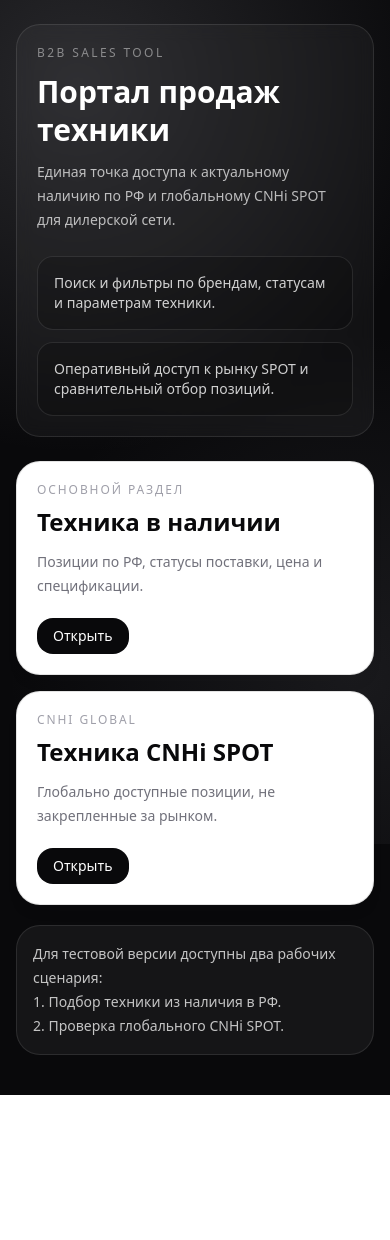
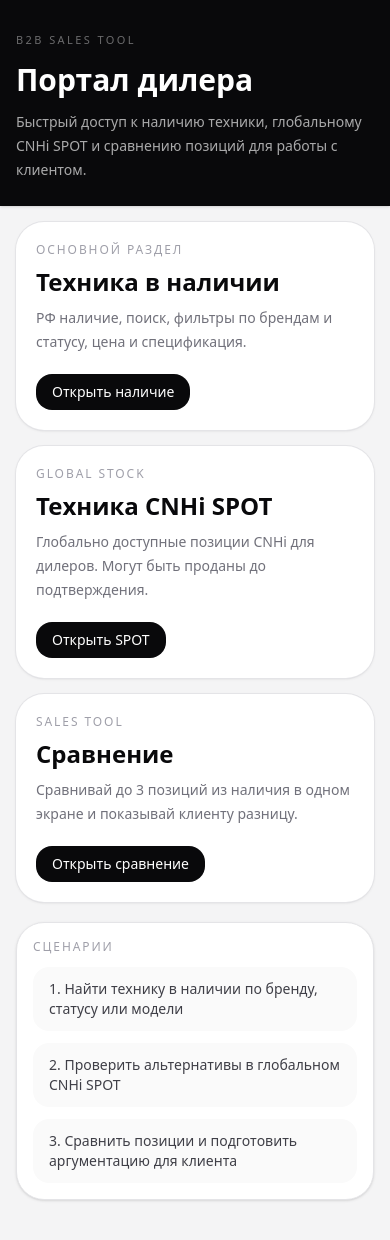
Before and after one commit to busarman/b2b-sales-tool, a Next.js app: page / in a window 390 px wide. Shown: the top 1240 px of the page. Before the commit the page ends 1095 px from the top, so only its background shows below. Built offline with nearby package versions, Linux system fonts and the light colour scheme.

Commit message:
update home page and cnhi spot mobile ui

```diff
--- a/app/page.tsx
+++ b/app/page.tsx
@@ -2,83 +2,108 @@ import Link from "next/link";
 
 export default function HomePage() {
   return (
-    <main className="min-h-dvh overflow-hidden bg-zinc-950 text-white">
-      <div className="pointer-events-none absolute inset-0 bg-[radial-gradient(circle_at_20%_10%,rgba(161,161,170,0.2),transparent_45%),radial-gradient(circle_at_90%_80%,rgba(113,113,122,0.16),transparent_45%)]" />
-
-      <div className="relative mx-auto max-w-md px-4 pb-10 pt-6 sm:pt-8 lg:max-w-6xl lg:pb-12 lg:pt-10">
-        <div className="grid gap-6 lg:grid-cols-[1.1fr_1fr]">
-          <section
-            className="reveal-up rounded-3xl border border-white/10 bg-white/[0.04] p-5 backdrop-blur sm:p-6 lg:p-7"
-            style={{ animationDelay: "40ms" }}
-          >
-            <div className="text-xs uppercase tracking-[0.2em] text-white/45">
+    <main className="min-h-dvh bg-zinc-100 pb-10">
+      <div className="bg-zinc-950 text-white shadow-sm">
+        <div className="mx-auto max-w-md px-4 pb-6 pt-8">
+          <div className="text-[11px] uppercase tracking-[0.22em] text-white/40">
             B2B SALES TOOL
           </div>
-            <h1 className="mt-3 text-3xl font-semibold leading-tight sm:mt-4 sm:text-4xl lg:text-5xl">
-              Портал продаж техники
+
+          <h1 className="mt-3 text-3xl font-semibold leading-tight">
+            Портал дилера
           </h1>
-            <p className="mt-3 max-w-xl text-sm leading-6 text-white/70 sm:mt-4 sm:text-base sm:leading-7">
-              Единая точка доступа к актуальному наличию по РФ и глобальному
-              CNHi SPOT для дилерской сети.
+
+          <p className="mt-3 text-sm leading-6 text-white/65">
+            Быстрый доступ к наличию техники, глобальному CNHi SPOT и сравнению
+            позиций для работы с клиентом.
           </p>
-            <div className="mt-6 grid gap-3 text-sm text-white/80 sm:mt-8 sm:grid-cols-2">
-              <div className="rounded-2xl border border-white/10 bg-black/20 p-4">
-                Поиск и фильтры по брендам, статусам и параметрам техники.
-              </div>
-              <div className="rounded-2xl border border-white/10 bg-black/20 p-4">
-                Оперативный доступ к рынку SPOT и сравнительный отбор позиций.
         </div>
       </div>
-          </section>
 
-          <section className="grid gap-4">
-            <Link
+      <div className="mx-auto max-w-md px-4 py-4">
+        <div className="grid gap-4">
+          <PortalCard
             href="/inventory"
-              className="card-lift reveal-up block rounded-3xl p-5 text-zinc-950 sm:p-6"
-              style={{ animationDelay: "120ms" }}
-            >
-              <div className="text-xs uppercase tracking-[0.16em] text-zinc-400">
-                Основной раздел
-              </div>
-              <div className="mt-2 text-2xl font-semibold">Техника в наличии</div>
-              <div className="mt-3 text-sm leading-6 text-zinc-500">
-                Позиции по РФ, статусы поставки, цена и спецификации.
-              </div>
-              <div className="mt-5 inline-flex rounded-2xl bg-zinc-950 px-4 py-2 text-sm font-medium text-white transition-colors hover:bg-zinc-800">
-                Открыть
-              </div>
-            </Link>
+            eyebrow="Основной раздел"
+            title="Техника в наличии"
+            description="РФ наличие, поиск, фильтры по брендам и статусу, цена и спецификация."
+            buttonLabel="Открыть наличие"
+          />
 
-            <Link
+          <PortalCard
             href="/prices"
-              className="card-lift reveal-up block rounded-3xl p-5 text-zinc-950 sm:p-6"
-              style={{ animationDelay: "170ms" }}
-            >
-              <div className="text-xs uppercase tracking-[0.16em] text-zinc-400">
-                CNHi Global
-              </div>
-              <div className="mt-2 text-2xl font-semibold">Техника CNHi SPOT</div>
-              <div className="mt-3 text-sm leading-6 text-zinc-500">
-                Глобально доступные позиции, не закрепленные за рынком.
-              </div>
-              <div className="mt-5 inline-flex rounded-2xl bg-zinc-950 px-4 py-2 text-sm font-medium text-white transition-colors hover:bg-zinc-800">
-                Открыть
-              </div>
-            </Link>
-          </section>
+            eyebrow="Global stock"
+            title="Техника CNHi SPOT"
+            description="Глобально доступные позиции CNHi для дилеров. Могут быть проданы до подтверждения."
+            buttonLabel="Открыть SPOT"
+          />
+
+          <PortalCard
+            href="/compare"
+            eyebrow="Sales tool"
+            title="Сравнение"
+            description="Сравнивай до 3 позиций из наличия в одном экране и показывай клиенту разницу."
+            buttonLabel="Открыть сравнение"
+          />
         </div>
 
-        <div
-          className="reveal-up mt-5 max-w-3xl rounded-3xl border border-white/10 bg-white/5 p-4 text-sm leading-6 text-white/75 sm:mt-6 sm:leading-7"
-          style={{ animationDelay: "220ms" }}
-        >
-          Для тестовой версии доступны два рабочих сценария:
-          <br />
-          1. Подбор техники из наличия в РФ.
-          <br />
-          2. Проверка глобального CNHi SPOT.
+        <div className="mt-5 rounded-[28px] border border-zinc-200 bg-white p-4 shadow-sm">
+          <div className="text-xs uppercase tracking-[0.16em] text-zinc-400">
+            Сценарии
+          </div>
+
+          <div className="mt-3 space-y-3 text-sm text-zinc-700">
+            <div className="rounded-2xl bg-zinc-50 px-4 py-3">
+              1. Найти технику в наличии по бренду, статусу или модели
+            </div>
+
+            <div className="rounded-2xl bg-zinc-50 px-4 py-3">
+              2. Проверить альтернативы в глобальном CNHi SPOT
+            </div>
+
+            <div className="rounded-2xl bg-zinc-50 px-4 py-3">
+              3. Сравнить позиции и подготовить аргументацию для клиента
+            </div>
+          </div>
         </div>
       </div>
     </main>
   );
 }
+
+function PortalCard({
+  href,
+  eyebrow,
+  title,
+  description,
+  buttonLabel,
+}: {
+  href: string;
+  eyebrow: string;
+  title: string;
+  description: string;
+  buttonLabel: string;
+}) {
+  return (
+    <Link
+      href={href}
+      className="rounded-[28px] bg-white p-5 shadow-sm ring-1 ring-zinc-200 transition active:scale-[0.99]"
+    >
+      <div className="text-xs uppercase tracking-[0.16em] text-zinc-400">
+        {eyebrow}
+      </div>
+
+      <div className="mt-2 text-2xl font-semibold text-zinc-950">
+        {title}
+      </div>
+
+      <div className="mt-2 text-sm leading-6 text-zinc-500">
+        {description}
+      </div>
+
+      <div className="mt-5 inline-flex rounded-2xl bg-zinc-950 px-4 py-2 text-sm font-medium text-white">
+        {buttonLabel}
+      </div>
+    </Link>
+  );
+}
--- a/app/prices/page.tsx
+++ b/app/prices/page.tsx
@@ -1,8 +1,7 @@
 "use client";
 
+import Link from "next/link";
 import { useEffect, useMemo, useState } from "react";
-import Link from "next/link";
-
 import { createClient } from "@supabase/supabase-js";
 
 const supabase = createClient(
@@ -28,6 +27,16 @@ type SpotItem = {
 function isUrl(value?: string | null) {
   if (!value) return false;
   return value.startsWith("http://") || value.startsWith("https://");
+}
+
+function statusLabel(status?: string | null) {
+  if (!status) return "SPOT";
+  if (status === "Stock_CNH_Europe") return "CNH Europe";
+  return status;
+}
+
+function statusClass() {
+  return "bg-amber-100 text-amber-800 border-amber-300";
 }
 
 export default function CnhiSpotPage() {
@@ -58,13 +67,15 @@ export default function CnhiSpotPage() {
   }, []);
 
   const brands = useMemo(() => {
-    return Array.from(
+    const values = Array.from(
       new Set(
         items
           .map((i) => i.brand?.trim())
           .filter((v): v is string => Boolean(v))
       )
-    ).sort((a, b) => a.localeCompare(b, "ru"));
+    );
+
+    return values.sort((a, b) => a.localeCompare(b, "ru"));
   }, [items]);
 
   const filtered = useMemo(() => {
@@ -81,6 +92,7 @@ export default function CnhiSpotPage() {
           item.model,
           item.external_id,
           item.delivery_terms,
+          item.delivery,
         ]
           .filter(Boolean)
           .some((v) => String(v).toLowerCase().includes(q));
@@ -90,58 +102,63 @@ export default function CnhiSpotPage() {
   }, [items, brand, search]);
 
   return (
-    <main className="min-h-dvh bg-zinc-100 pb-[calc(2.5rem+env(safe-area-inset-bottom))] text-zinc-950">
-      <div className="sticky top-0 z-20 bg-zinc-950/95 text-white shadow-sm backdrop-blur">
-        <div className="mx-auto max-w-md px-4 pb-4 pt-5 md:max-w-3xl xl:max-w-6xl">
-          <div className="flex items-start justify-between gap-3">
-            <div className="min-w-0">
-              <div className="text-xs uppercase tracking-[0.18em] text-white/50">
+    <main className="min-h-dvh bg-zinc-100 pb-10">
+      <div className="sticky top-0 z-20 bg-zinc-950 text-white shadow-sm">
+        <div className="mx-auto max-w-md px-4 pb-4 pt-5">
+          <div className="flex items-start justify-between gap-2">
+            <div>
+              <div className="text-[11px] uppercase tracking-[0.18em] text-white/50">
                 B2B SALES TOOL
               </div>
-              <h1 className="mt-1 truncate text-2xl font-semibold">Техника CNHi SPOT</h1>
-              <p className="mt-1 text-sm text-white/70">
-                Глобально доступная техника CNHi для дилеров
+
+              <h1 className="mt-1 text-2xl font-semibold">
+                Техника CNHi SPOT
+              </h1>
+
+              <p className="text-sm text-white/60">
+                Глобально доступные позиции для дилеров
               </p>
             </div>
 
             <Link
               href="/"
-              className="inline-flex min-h-10 shrink-0 items-center rounded-full border border-white/20 px-3 py-1.5 text-xs text-white hover:bg-white/10 active:scale-[0.98]"
+              className="rounded-full border border-white/20 px-3 py-1.5 text-xs"
             >
               Главная
             </Link>
           </div>
 
-          <div className="mt-4 rounded-2xl border border-amber-400/20 bg-amber-400/10 p-3 text-sm text-amber-100">
-            Важно: это глобальный SPOT-сток. Позиции доступны для разных рынков и
-            могут быть проданы до момента подтверждения.
+          <div className="mt-4 rounded-2xl border border-amber-300/20 bg-amber-400/10 p-3 text-sm leading-5 text-amber-100">
+            Важно: это глобальный SPOT-сток. Позиции доступны для разных рынков
+            и могут быть проданы до момента подтверждения.
           </div>
 
-          <div className="mt-4 max-w-3xl">
+          <div className="mt-4">
             <input
               value={search}
               onChange={(e) => setSearch(e.target.value)}
-              placeholder="Поиск по бренду, типу, модели, ID"
-              className="w-full rounded-2xl border border-white/10 bg-white/10 px-4 py-3 text-sm text-white placeholder:text-white/40 outline-none focus:border-white/35 focus:bg-white/15"
+              placeholder="Поиск: бренд / модель / ID / delivery"
+              className="w-full rounded-2xl border border-white/10 bg-white/10 px-4 py-3 text-sm text-white outline-none placeholder:text-white/40"
             />
           </div>
 
-          <div className="no-scrollbar -mx-1 mt-3 flex gap-2 overflow-x-auto px-1 md:mx-0 md:max-w-4xl md:flex-wrap md:overflow-visible md:px-0">
+          <div className="mt-3 -mx-4 overflow-x-auto px-4">
+            <div className="flex w-max gap-2">
               <button
                 onClick={() => setBrand("")}
-              className={`shrink-0 rounded-full px-3 py-2 text-xs font-medium hover:bg-white/20 active:scale-[0.98] ${
-                brand === "" ? "bg-white text-zinc-950" : "bg-white/10 text-white"
+                className={`rounded-full px-3 py-2 text-xs whitespace-nowrap ${
+                  brand === "" ? "bg-white text-zinc-950" : "bg-white/10"
                 }`}
               >
-              Все
+                Все бренды
               </button>
 
               {brands.map((b) => (
                 <button
                   key={b}
                   onClick={() => setBrand(b)}
-                className={`shrink-0 rounded-full px-3 py-2 text-xs font-medium hover:bg-white/20 active:scale-[0.98] ${
-                  brand === b ? "bg-white text-zinc-950" : "bg-white/10 text-white"
+                  className={`rounded-full px-3 py-2 text-xs whitespace-nowrap ${
+                    brand === b ? "bg-white text-zinc-950" : "bg-white/10"
                   }`}
                 >
                   {b}
@@ -150,82 +167,96 @@ export default function CnhiSpotPage() {
             </div>
           </div>
         </div>
+      </div>
 
-      <div className="mx-auto max-w-md px-4 py-5 md:max-w-3xl xl:max-w-6xl">
-        <div className="mb-4 text-xs uppercase tracking-[0.18em] text-zinc-500">
+      <div className="mx-auto max-w-md px-4 py-4">
+        <div className="mb-3 text-xs uppercase tracking-[0.18em] text-zinc-500">
           Позиций: {loading ? "..." : filtered.length}
         </div>
 
         {loading && (
-          <div className="card-lift rounded-3xl p-4 text-sm">
+          <div className="rounded-3xl bg-white p-4 text-sm shadow">
             Загрузка...
           </div>
         )}
 
         {!loading && filtered.length === 0 && (
-          <div className="card-lift rounded-3xl p-4 text-sm">
+          <div className="rounded-3xl bg-white p-4 text-sm shadow">
             Ничего не найдено
           </div>
         )}
 
-        <div className="grid gap-4 lg:grid-cols-2 2xl:grid-cols-3">
-          {filtered.map((item, idx) => (
+        <div className="space-y-4">
+          {filtered.map((item) => (
             <div
               key={item.id}
-              className="card-lift reveal-up flex h-full flex-col rounded-3xl"
-              style={{ animationDelay: `${Math.min(idx, 8) * 45}ms` }}
+              className="rounded-[28px] bg-white shadow ring-1 ring-zinc-200"
             >
               <div className="border-b border-zinc-200 px-4 py-4">
                 <div className="flex items-start justify-between gap-3">
                   <div className="min-w-0">
-                    <div className="truncate text-[22px] font-semibold text-zinc-950">
+                    <div className="truncate text-[21px] font-semibold text-zinc-950">
                       {item.brand} {item.model}
                     </div>
-                    <div className="mt-1 text-sm font-medium text-zinc-600">
+
+                    <div className="mt-1 text-sm text-zinc-500">
                       {item.type ?? "—"} • {item.production_year ?? "—"}
                     </div>
                   </div>
 
-                  <div className="rounded-full border border-amber-300 bg-amber-100 px-3 py-1 text-xs font-semibold text-amber-800">
-                    SPOT
+                  <div
+                    className={`shrink-0 rounded-full border px-3 py-1 text-xs font-medium ${statusClass()}`}
+                  >
+                    {statusLabel(item.status)}
                   </div>
                 </div>
               </div>
 
-              <div className="flex flex-1 flex-col space-y-3 px-4 py-4">
-                <Info label="External ID" value={item.external_id} />
-                <Info label="Статус" value={item.status} />
-
-                <div className="grid grid-cols-2 gap-3">
-                  <Info label="Delivery terms" value={item.delivery_terms} />
-                  <Info label="Срок поставки" value={item.delivery} />
-                </div>
-
+              <div className="space-y-3 px-4 py-4">
                 <div className="rounded-2xl bg-zinc-950 p-4 text-white">
                   <div className="text-xs uppercase tracking-[0.14em] text-white/60">
                     Цена
                   </div>
+
                   <div className="mt-2 text-2xl font-semibold">
                     {item.price_with_vat
                       ? Number(item.price_with_vat).toLocaleString("ru-RU")
                       : "—"}
                   </div>
+
                   <div className="text-sm text-white/60">
                     {item.contract_currency ?? ""}
                   </div>
                 </div>
 
-                <div className="mt-auto">
-                  {isUrl(item.specification) && (
+                <Info label="External ID" value={item.external_id} />
+                <Info label="Delivery terms" value={item.delivery_terms} />
+                <Info label="Срок поставки" value={item.delivery} />
+
+                <div className="grid grid-cols-2 gap-3">
+                  <Info label="Тип" value={item.type} />
+                  <Info label="Год" value={item.production_year} />
+                </div>
+
+                <div className="grid grid-cols-2 gap-3">
+                  {isUrl(item.specification) ? (
                     <a
                       href={item.specification ?? undefined}
                       target="_blank"
                       rel="noreferrer"
-                      className="block rounded-2xl border px-4 py-3 text-center text-sm hover:border-zinc-950 hover:bg-zinc-950 hover:text-white active:scale-[0.99]"
+                      className="block rounded-2xl border border-zinc-300 px-4 py-3 text-center text-sm font-medium"
                     >
-                      Открыть спецификацию
+                      Спецификация
                     </a>
+                  ) : (
+                    <div className="rounded-2xl border border-zinc-200 px-4 py-3 text-center text-sm text-zinc-400">
+                      Нет ссылки
+                    </div>
                   )}
+
+                  <div className="rounded-2xl border border-amber-300 bg-amber-50 px-4 py-3 text-center text-sm font-medium text-amber-800">
+                    SPOT
+                  </div>
                 </div>
               </div>
             </div>
@@ -244,7 +275,7 @@ function Info({
   value?: string | number | null;
 }) {
   return (
-    <div className="rounded-2xl bg-zinc-100 p-3 transition-colors hover:bg-zinc-200/70">
+    <div className="rounded-2xl bg-zinc-100 p-3">
       <div className="text-xs uppercase text-zinc-500">{label}</div>
       <div className="text-sm font-medium">{value ?? "—"}</div>
     </div>
```
Lines whose indentation alone changed are shown as unchanged.
